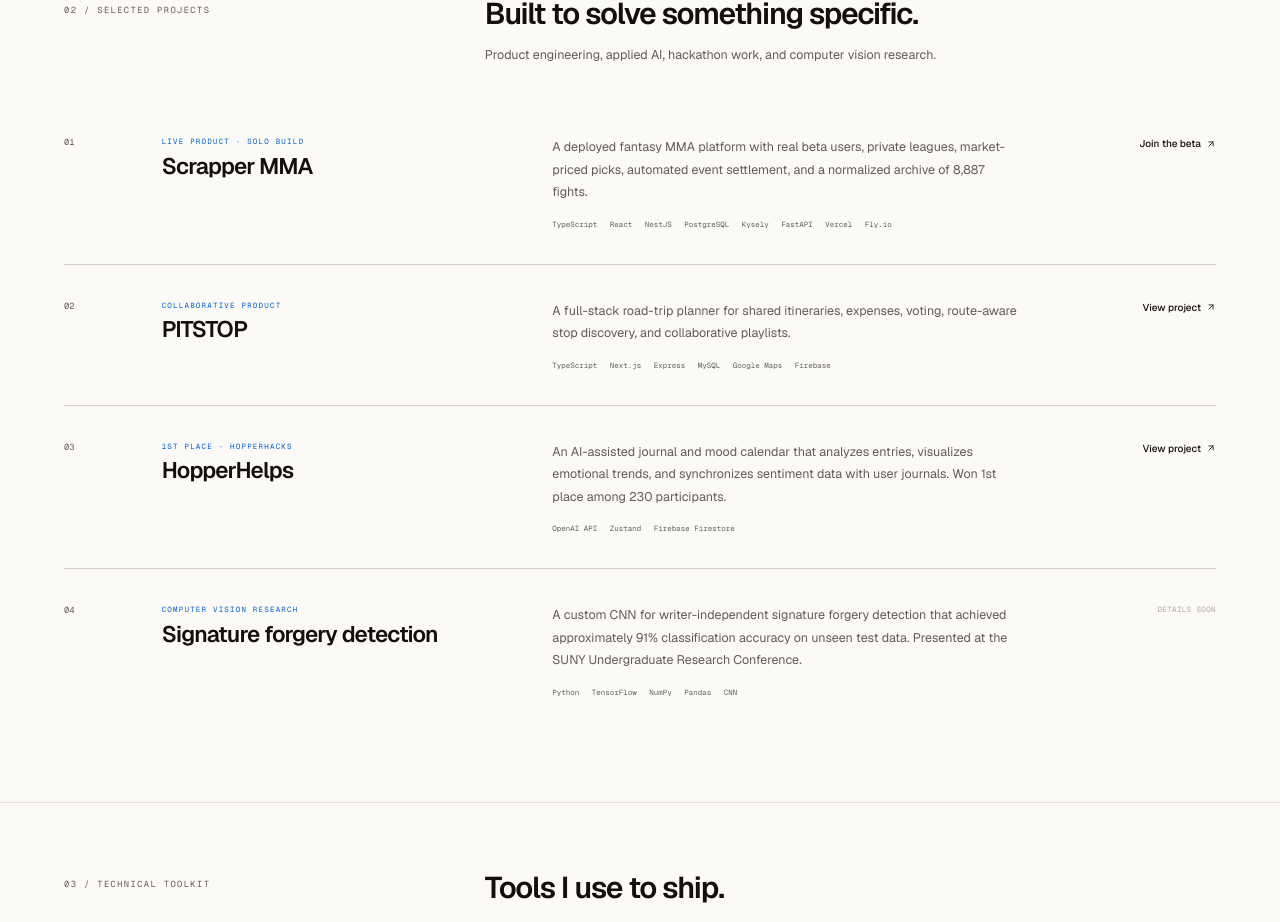
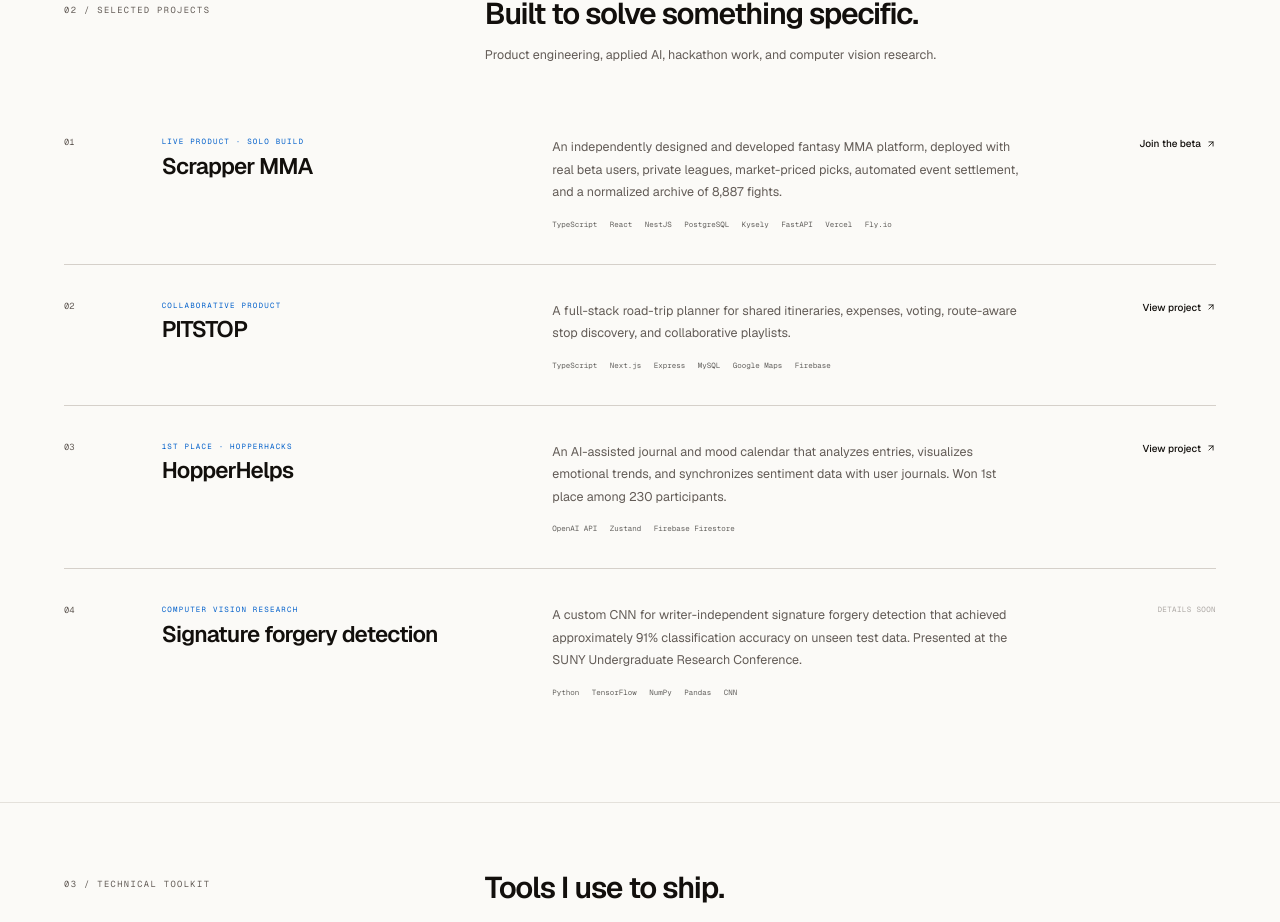
Before and after one commit to timothygribbin/personal-website-updated, a Next.js app: page / in a window 1280 px wide. Shown: the part 1567-2489 px from the top of the page. Built offline with nearby package versions, Linux system fonts and the light colour scheme.

Commit message:
Emphasize solo development of Scrapper MMA

```diff
--- a/data/portfolio.ts
+++ b/data/portfolio.ts
@@ -46,7 +46,7 @@ export const portfolio = {
       name: "Scrapper MMA",
       category: "Live product · Solo build",
       summary:
-        "A deployed fantasy MMA platform with real beta users, private leagues, market-priced picks, automated event settlement, and a normalized archive of 8,887 fights.",
+        "An independently designed and developed fantasy MMA platform, deployed with real beta users, private leagues, market-priced picks, automated event settlement, and a normalized archive of 8,887 fights.",
       technologies: [
         "TypeScript",
         "React",
```
